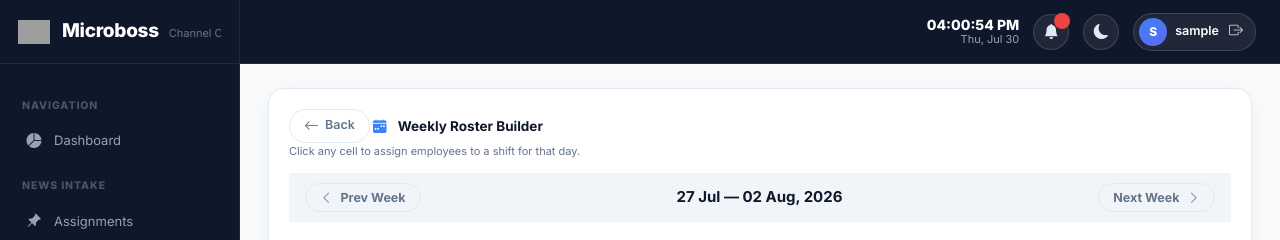
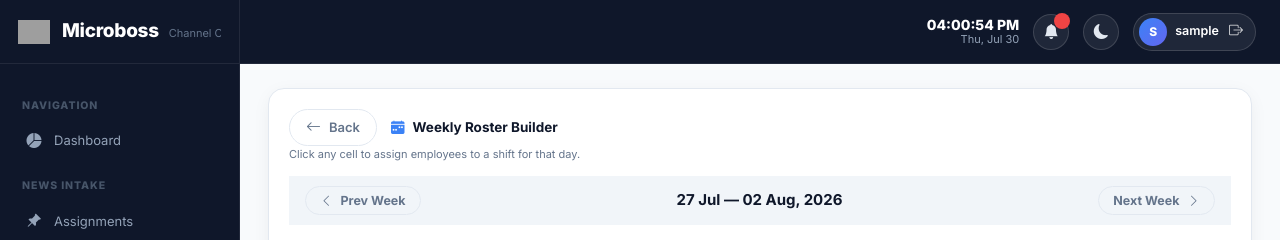
Before and after one commit to jobaerlisedu/microboss, a Django app: page /cms/roster/weekly-builder/ in a window 1280 px wide. Shown: the top 240 px of the page. Run offline with Django 5.2, Linux system fonts and the light colour scheme; the visitor is signed in with stand-in values (Sample User, id 1); data comes from the database, SQL or seed files in the repository; data that the repository does not hold is empty; parts of the project's set-up code (start-up, migrations or seed data) failed here and were passed over; grey boxes are pictures that could not be loaded.

Commit message:
style: refine back button and header layout in weekly builder

```diff
--- a/templates/cms/roster_weekly_builder.html
+++ b/templates/cms/roster_weekly_builder.html
@@ -1,11 +1,11 @@
 <div class="card phoenix-card">
   <div class="card-header-flex" style="margin-bottom:14px;">
     <div>
-      <h3 class="phoenix-card-title">
-        <a class="btn btn-sm me-3" style="border:1px solid var(--border); border-radius:20px; font-weight:600; color:var(--text-soft); padding: 4px 14px; display:inline-flex; align-items:center; gap:6px; transition:all 0.2s ease;" hx-get="{% url 'cms:cms-roster' %}?view=week" hx-target="#tab-content" hx-swap="innerHTML">
-          <i class="bi bi-arrow-left" style="font-size:15px; margin-top:1px;"></i> Back
+      <h3 class="phoenix-card-title" style="display:flex; align-items:center; gap:8px; margin-bottom:0;">
+        <a class="btn btn-sm" style="border:1px solid var(--border); border-radius:24px; font-weight:600; color:var(--text-soft); padding: 6px 16px; display:inline-flex; align-items:center; gap:8px; transition:all 0.2s ease; font-size:13px; margin-right:6px;" hx-get="{% url 'cms:cms-roster' %}?view=week" hx-target="#tab-content" hx-swap="innerHTML">
+          <i class="bi bi-arrow-left" style="font-size:15px;"></i> Back
         </a>
-        <i class="bi bi-calendar-week-fill" style="color:#3b82f6;margin-right:8px;"></i> Weekly Roster Builder
+        <i class="bi bi-calendar-week-fill" style="color:#3b82f6;"></i> Weekly Roster Builder
       </h3>
       <p class="phoenix-card-sub">Click any cell to assign employees to a shift for that day.</p>
     </div>
```
